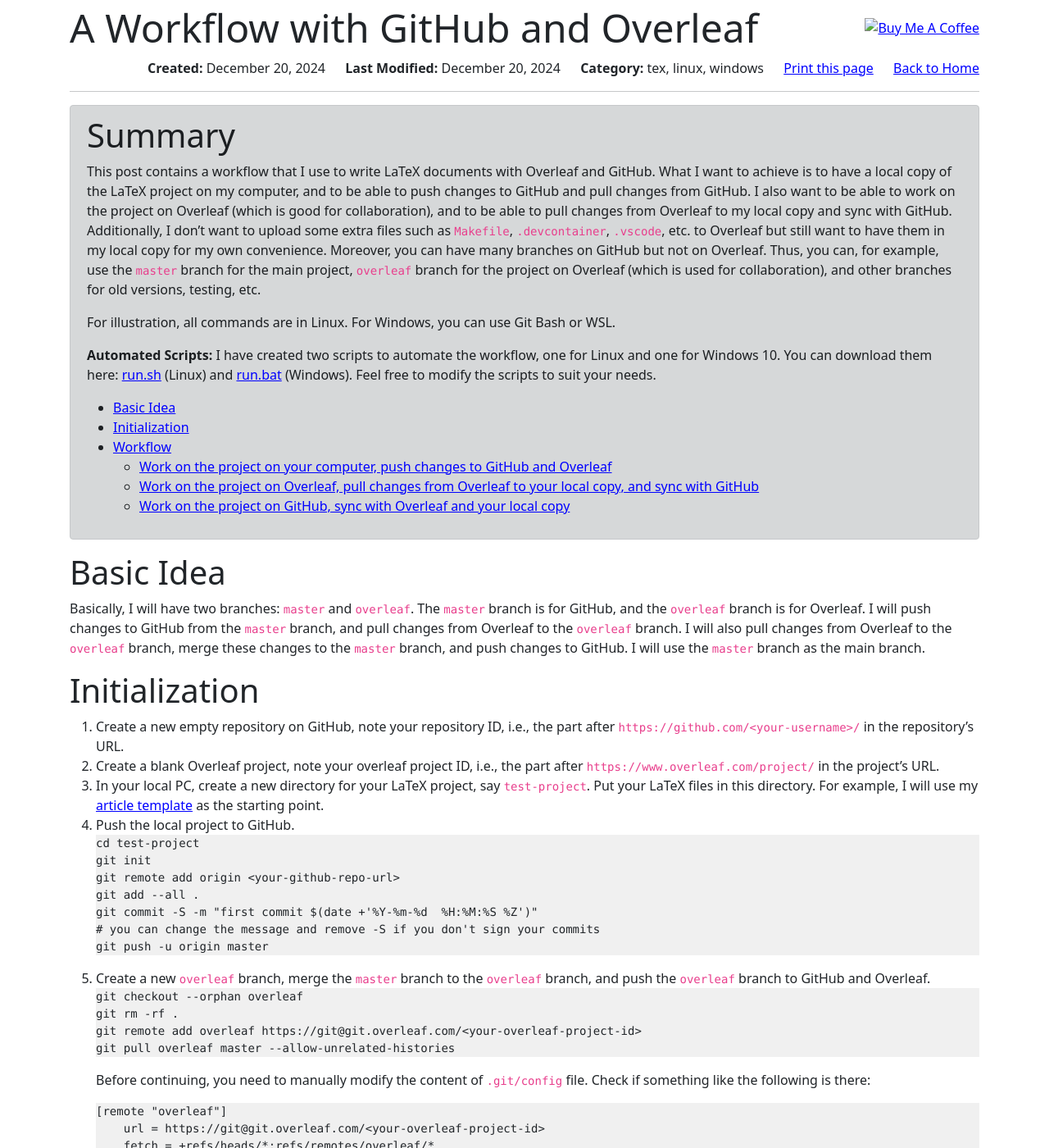
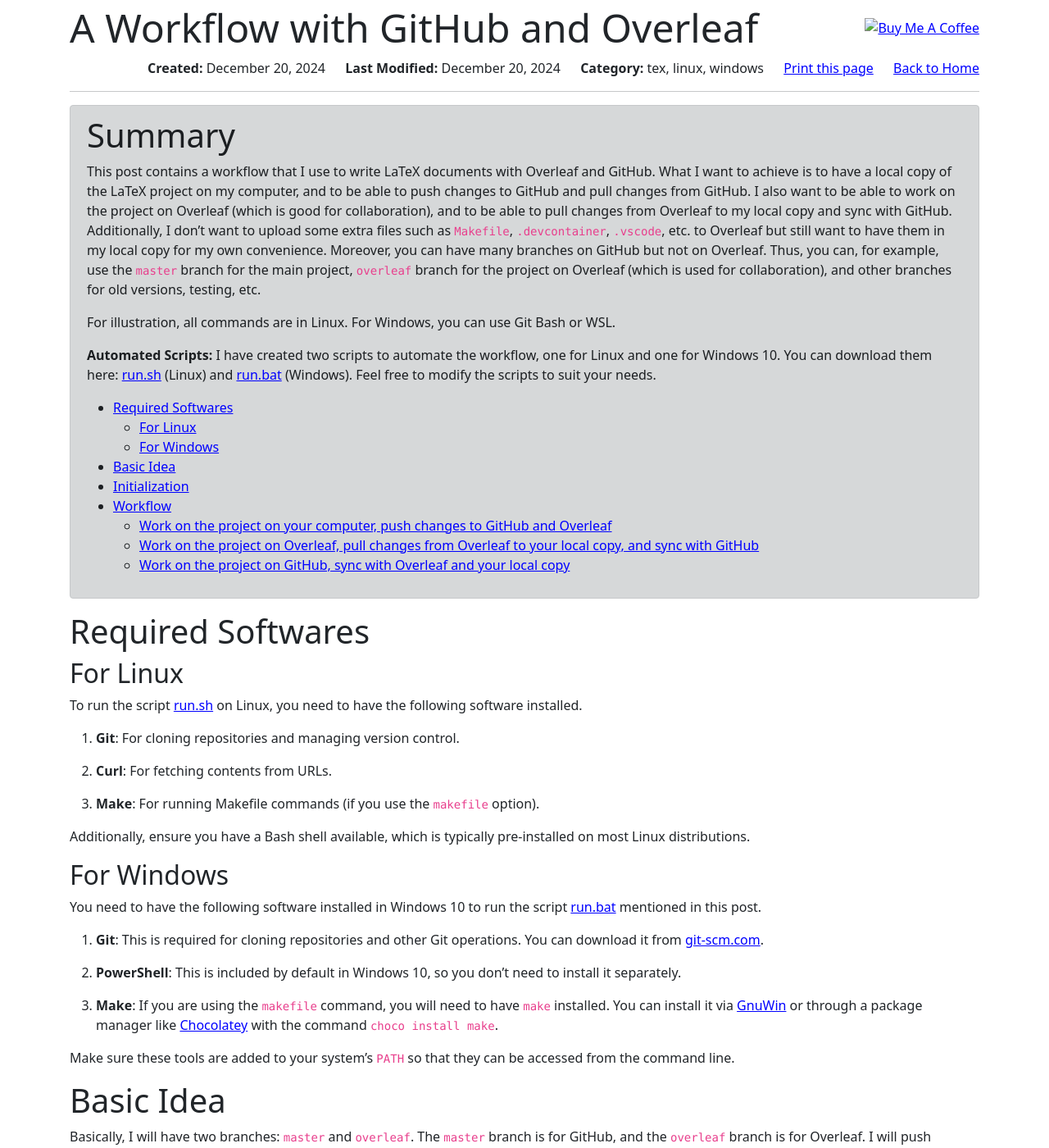
Before and after one commit to hoanganhduc/hoanganhduc.github.io, a Jekyll site: the page built from _posts/2024-12-20-a-workflow-with-github-and-overleaf.md, in a window 1280 px wide and 1400 px high. Shown: the whole window at 82% size. Built offline with Jekyll 4.4.1, drawn with Linux system fonts in a browser that asks for light colours; nearby versions of some CDN libraries; a style sheet for code colours, icons or effects is not loaded; some of the changed text lies outside the part shown.

Commit message:
Updated @ 2024-12-20  21:15:46 ICT

````diff
--- a/_posts/2024-12-20-a-workflow-with-github-and-overleaf.md
+++ b/_posts/2024-12-20-a-workflow-with-github-and-overleaf.md
@@ -25,6 +25,32 @@ For illustration, all commands are in Linux. For Windows, you can use Git Bash o
 * TOC
 {:toc}
 </div>
+
+# Required Softwares
+
+## For Linux
+
+To run the script {% include files.html name="run.sh" text="run.sh" %} on Linux, you need to have the following software installed.
+
+1. **Git**: For cloning repositories and managing version control.
+
+2. **Curl**: For fetching contents from URLs.
+
+3. **Make**: For running Makefile commands (if you use the `makefile` option).
+
+Additionally, ensure you have a Bash shell available, which is typically pre-installed on most Linux distributions.
+
+## For Windows
+
+You need to have the following software installed in Windows 10 to run the script {% include files.html name="run.bat" text="run.bat" %} mentioned in this post.
+
+1. **Git**: This is required for cloning repositories and other Git operations. You can download it from [git-scm.com](https://git-scm.com/).
+
+2. **PowerShell**: This is included by default in Windows 10, so you don't need to install it separately.
+
+3. **Make**: If you are using the `makefile` command, you will need to have `make` installed. You can install it via [GnuWin](http://gnuwin32.sourceforge.net/packages/make.htm) or through a package manager like [Chocolatey](https://chocolatey.org/) with the command `choco install make`.
+
+Make sure these tools are added to your system's `PATH` so that they can be accessed from the command line.
 
 # Basic Idea
 
@@ -133,7 +159,7 @@ git push -u origin master # push to GitHub 'master' branch
 
 ## Work on the project on GitHub, sync with Overleaf and your local copy
 
-You can also work on the project on GitHub using [GitHub Codespaces](https://docs.github.com/en/codespaces/overview). For this purpose, you need to configure your codespace by creating a `.devcontainer` directory with a `devcontainer.json` file. You can use my [devcontainer.json](https://hoanganhduc.github.io/tex/devcontainer.json) as a starting point.
+You can also work on the project on GitHub using [GitHub Codespaces](https://docs.github.com/en/codespaces/overview). For this purpose, you need to configure your codespace by creating a `.devcontainer` directory with a `devcontainer.json` file. You can use my [devcontainer.json](https://hoanganhduc.github.io/tex/devcontainer.json) as a starting point. Additionally, you can also see my [.gitignore](https://hoanganhduc.github.io/tex/gitignore) file.
 
 To start, create `.devcontainer` directory and put `devcontainer.json` in it. Then, push the changes to GitHub.
 ```bash
--- a/tex/dircontent.html
+++ b/tex/dircontent.html
@@ -1,4 +1,4 @@
-[4.0K&nbsp;19-Dec-2024&nbsp;08:37]&nbsp;&nbsp;&nbsp;&nbsp;	<a class="DIR" href="././">.</a><br>
+[4.0K&nbsp;20-Dec-2024&nbsp;12:23]&nbsp;&nbsp;&nbsp;&nbsp;	<a class="DIR" href="././">.</a><br>
 [4.0K&nbsp;24-Mar-2023&nbsp;06:47]&nbsp;&nbsp;&nbsp;&nbsp;	├── <a class="DIR" href="./bibtex-styles/">bibtex-styles</a><br>
 [&nbsp;28K&nbsp;24-Mar-2023&nbsp;06:45]&nbsp;&nbsp;&nbsp;&nbsp;	│   ├── <a class="NORM" href="./bibtex-styles/elsarticle-num-names.bst">elsarticle-num-names.bst</a>&nbsp;&nbsp;<span style="font-family: monospace;">a custom Natbib's bibliography style for the Elsevier article template, ignore it if you use BibLaTeX
 </span>&nbsp;&nbsp;<span style="font-family: monospace;"></span><br>
````
Also changed, not shown: 2 other files.
